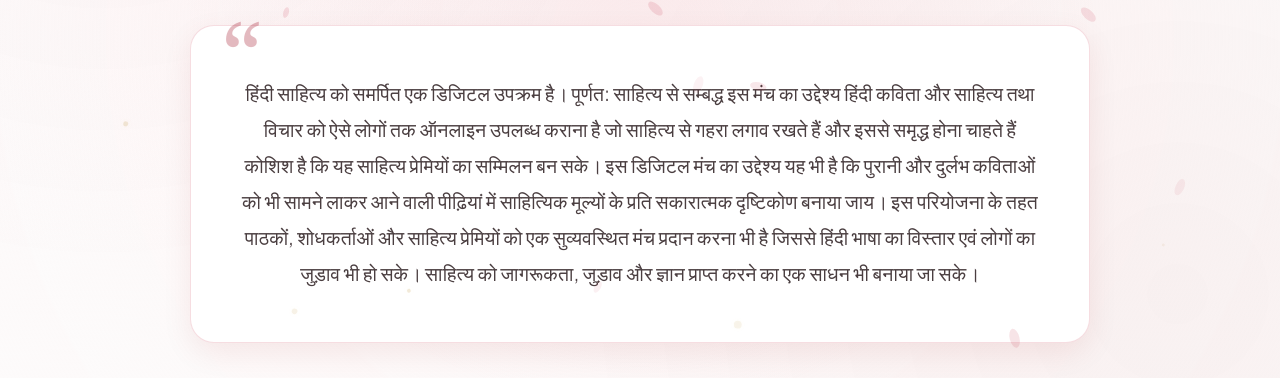
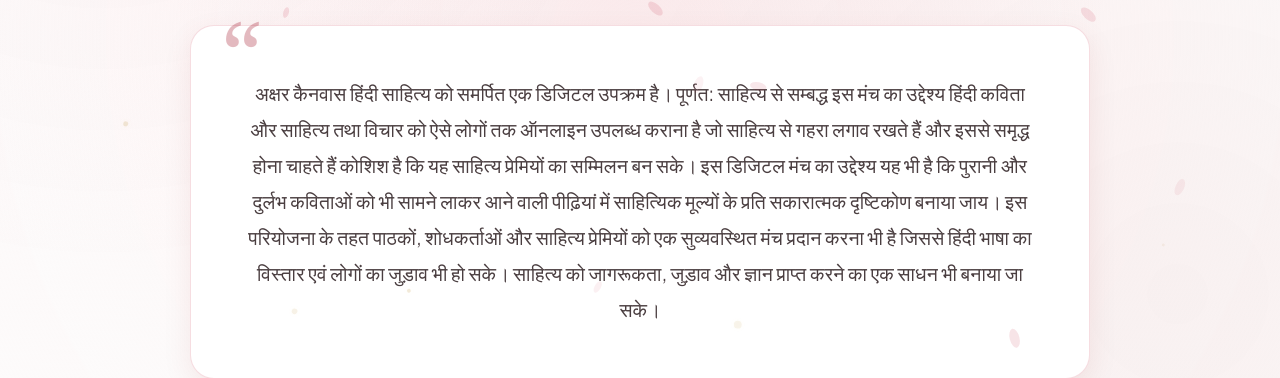
Before and after one commit to rishi-sr/Acanvas1, a React (Vite) app: page /about in a window 1280 px wide. Shown: the part 362-740 px from the top of the page. Built offline with nearby package versions, Linux system fonts and the light colour scheme; no server answers; the HTML template or start-up script is replaced by a standard one; a web font is replaced by a local one.

Commit message:
Update descriptions for 'Akshar Canvas' in multiple files to enhance clarity and consistency

```diff
--- a/server/data/db.json
+++ b/server/data/db.json
@@ -93,8 +93,8 @@
     "synergy": {
       "title": "Akshar Canvas",
       "titleHindi": "अक्षर कैनवास",
-      "desc": "हिंदी साहित्य को समर्पित एक डिजिटल उपक्रम है। पूर्णत: साहित्य से सम्बद्ध इस मंच का उद्देश्य हिंदी कविता और साहित्य तथा विचार को ऐसे लोगों तक ऑनलाइन उपलब्ध कराना है जो साहित्य से गहरा लगाव रखते हैं और इससे समृद्ध होना चाहते हैं कोशिश है कि यह साहित्य प्रेमियों का सम्मिलन बन सके। इस डिजिटल मंच का उद्देश्य यह भी है कि पुरानी और दुर्लभ कविताओं को भी सामने लाकर आने वाली पीढ़ियां में साहित्यिक मूल्यों के प्रति सकारात्मक दृष्टिकोण बनाया जाय। इस परियोजना के तहत पाठकों, शोधकर्ताओं और साहित्य प्रेमियों को एक सुव्यवस्थित मंच प्रदान करना भी है जिससे हिंदी भाषा का विस्तार एवं लोगों का जुड़ाव भी हो सके। साहित्य को जागरूकता, जुड़ाव और ज्ञान प्राप्त करने का एक साधन भी बनाया जा सके।",
-      "descHindi": "हिंदी साहित्य को समर्पित एक डिजिटल उपक्रम है। पूर्णत: साहित्य से सम्बद्ध इस मंच का उद्देश्य हिंदी कविता और साहित्य तथा विचार को ऐसे लोगों तक ऑनलाइन उपलब्ध कराना है जो साहित्य से गहरा लगाव रखते हैं और इससे समृद्ध होना चाहते हैं कोशिश है कि यह साहित्य प्रेमियों का सम्मिलन बन सके। इस डिजिटल मंच का उद्देश्य यह भी है कि पुरानी और दुर्लभ कविताओं को भी सामने लाकर आने वाली पीढ़ियां में साहित्यिक मूल्यों के प्रति सकारात्मक दृष्टिकोण बनाया जाय। इस परियोजना के तहत पाठकों, शोधकर्ताओं और साहित्य प्रेमियों को एक सुव्यवस्थित मंच प्रदान करना भी है जिससे हिंदी भाषा का विस्तार एवं लोगों का जुड़ाव भी हो सके। साहित्य को जागरूकता, जुड़ाव और ज्ञान प्राप्त करने का एक साधन भी बनाया जा सके।"
+      "desc": "अक्षर कैनवास हिंदी साहित्य को समर्पित एक डिजिटल उपक्रम है। पूर्णत: साहित्य से सम्बद्ध इस मंच का उद्देश्य हिंदी कविता और साहित्य तथा विचारों  को ऐसे लोगों तक ऑनलाइन उपलब्ध कराना है जो साहित्य से गहरा लगाव रखते हैं और इससे समृद्ध होना चाहते हैं। कोशिश है कि यह साहित्य प्रेमियों का सम्मिलन बन सके। इस डिजिटल मंच का उद्देश्य यह भी है कि पुरानी और दुर्लभ कविताओं को भी सामने लाकर आने वाली पीढ़ियां में साहित्यिक मूल्यों के प्रति सकारात्मक दृष्टिकोण बनाया जाय। इस परियोजना के तहत पाठकों, शोधकर्ताओं और साहित्य प्रेमियों को एक सुव्यवस्थित मंच प्रदान करना भी है जिससे हिंदी भाषा का विस्तार एवं लोगों का जुड़ाव भी हो सके। साहित्य को जागरूकता, जुड़ाव और ज्ञान प्राप्त करने का एक साधन भी बनाया जा सके।",
+      "descHindi": "अक्षर कैनवास हिंदी साहित्य को समर्पित एक डिजिटल उपक्रम है। पूर्णत: साहित्य से सम्बद्ध इस मंच का उद्देश्य हिंदी कविता और साहित्य तथा विचारों  को ऐसे लोगों तक ऑनलाइन उपलब्ध कराना है जो साहित्य से गहरा लगाव रखते हैं और इससे समृद्ध होना चाहते हैं। कोशिश है कि यह साहित्य प्रेमियों का सम्मिलन बन सके। इस डिजिटल मंच का उद्देश्य यह भी है कि पुरानी और दुर्लभ कविताओं को भी सामने लाकर आने वाली पीढ़ियां में साहित्यिक मूल्यों के प्रति सकारात्मक दृष्टिकोण बनाया जाय। इस परियोजना के तहत पाठकों, शोधकर्ताओं और साहित्य प्रेमियों को एक सुव्यवस्थित मंच प्रदान करना भी है जिससे हिंदी भाषा का विस्तार एवं लोगों का जुड़ाव भी हो सके। साहित्य को जागरूकता, जुड़ाव और ज्ञान प्राप्त करने का एक साधन भी बनाया जा सके।"
     }
   },
   "poems": [],
--- a/src/context/LanguageContext.jsx
+++ b/src/context/LanguageContext.jsx
@@ -112,7 +112,7 @@ const translations = {
     'about.title1':          'अक्षर',
     'about.title2':          'कैनवास',
     'about.desc':            '',
-    'about.mission':         'हिंदी साहित्य को समर्पित एक डिजिटल उपक्रम है। पूर्णत: साहित्य से सम्बद्ध इस मंच का उद्देश्य हिंदी कविता और साहित्य तथा विचार को ऐसे लोगों तक ऑनलाइन उपलब्ध कराना है जो साहित्य से गहरा लगाव रखते हैं और इससे समृद्ध होना चाहते हैं कोशिश है कि यह साहित्य प्रेमियों का सम्मिलन बन सके। इस डिजिटल मंच का उद्देश्य यह भी है कि पुरानी और दुर्लभ कविताओं को भी सामने लाकर आने वाली पीढ़ियां में साहित्यिक मूल्यों के प्रति सकारात्मक दृष्टिकोण बनाया जाय। इस परियोजना के तहत पाठकों, शोधकर्ताओं और साहित्य प्रेमियों को एक सुव्यवस्थित मंच प्रदान करना भी है जिससे हिंदी भाषा का विस्तार एवं लोगों का जुड़ाव भी हो सके। साहित्य को जागरूकता, जुड़ाव और ज्ञान प्राप्त करने का एक साधन भी बनाया जा सके।',
+    'about.mission':         'अक्षर कैनवास हिंदी साहित्य को समर्पित एक डिजिटल उपक्रम है। पूर्णत: साहित्य से सम्बद्ध इस मंच का उद्देश्य हिंदी कविता और साहित्य तथा विचार को ऐसे लोगों तक ऑनलाइन उपलब्ध कराना है जो साहित्य से गहरा लगाव रखते हैं और इससे समृद्ध होना चाहते हैं कोशिश है कि यह साहित्य प्रेमियों का सम्मिलन बन सके। इस डिजिटल मंच का उद्देश्य यह भी है कि पुरानी और दुर्लभ कविताओं को भी सामने लाकर आने वाली पीढ़ियां में साहित्यिक मूल्यों के प्रति सकारात्मक दृष्टिकोण बनाया जाय। इस परियोजना के तहत पाठकों, शोधकर्ताओं और साहित्य प्रेमियों को एक सुव्यवस्थित मंच प्रदान करना भी है जिससे हिंदी भाषा का विस्तार एवं लोगों का जुड़ाव भी हो सके। साहित्य को जागरूकता, जुड़ाव और ज्ञान प्राप्त करने का एक साधन भी बनाया जा सके।',
     'about.stat.volumes':    'प्रकाशित संग्रह:',
     'about.stat.verses':     'रचित छंद:',
     'about.stat.dedication': 'साहित्य समर्पण:',
--- a/src/data/poetsData.js
+++ b/src/data/poetsData.js
@@ -73,7 +73,7 @@ export const poetsData = {
   synergy: {
     title: "Akshar Canvas",
     titleHindi: "अक्षर कैनवास",
-    desc: "हिंदी साहित्य को समर्पित एक डिजिटल उपक्रम है। पूर्णत: साहित्य से सम्बद्ध इस मंच का उद्देश्य हिंदी कविता और साहित्य तथा विचार को ऐसे लोगों तक ऑनलाइन उपलब्ध कराना है जो साहित्य से गहरा लगाव रखते हैं और इससे समृद्ध होना चाहते हैं कोशिश है कि यह साहित्य प्रेमियों का सम्मिलन बन सके। इस डिजिटल मंच का उद्देश्य यह भी है कि पुरानी और दुर्लभ कविताओं को भी सामने लाकर आने वाली पीढ़ियां में साहित्यिक मूल्यों के प्रति सकारात्मक दृष्टिकोण बनाया जाय। इस परियोजना के तहत पाठकों, शोधकर्ताओं और साहित्य प्रेमियों को एक सुव्यवस्थित मंच प्रदान करना भी है जिससे हिंदी भाषा का विस्तार एवं लोगों का जुड़ाव भी हो सके। साहित्य को जागरूकता, जुड़ाव और ज्ञान प्राप्त करने का एक साधन भी बनाया जा सके।",
-    descHindi: "हिंदी साहित्य को समर्पित एक डिजिटल उपक्रम है। पूर्णत: साहित्य से सम्बद्ध इस मंच का उद्देश्य हिंदी कविता और साहित्य तथा विचार को ऐसे लोगों तक ऑनलाइन उपलब्ध कराना है जो साहित्य से गहरा लगाव रखते हैं और इससे समृद्ध होना चाहते हैं कोशिश है कि यह साहित्य प्रेमियों का सम्मिलन बन सके। इस डिजिटल मंच का उद्देश्य यह भी है कि पुरानी और दुर्लभ कविताओं को भी सामने लाकर आने वाली पीढ़ियां में साहित्यिक मूल्यों के प्रति सकारात्मक दृष्टिकोण बनाया जाय। इस परियोजना के तहत पाठकों, शोधकर्ताओं और साहित्य प्रेमियों को एक सुव्यवस्थित मंच प्रदान करना भी है जिससे हिंदी भाषा का विस्तार एवं लोगों का जुड़ाव भी हो सके। साहित्य को जागरूकता, जुड़ाव और ज्ञान प्राप्त करने का एक साधन भी बनाया जा सके।"
+    desc: "अक्षर कैनवास हिंदी साहित्य को समर्पित एक डिजिटल उपक्रम है। पूर्णत: साहित्य से सम्बद्ध इस मंच का उद्देश्य हिंदी कविता और साहित्य तथा विचार को ऐसे लोगों तक ऑनलाइन उपलब्ध कराना है जो साहित्य से गहरा लगाव रखते हैं और इससे समृद्ध होना चाहते हैं कोशिश है कि यह साहित्य प्रेमियों का सम्मिलन बन सके। इस डिजिटल मंच का उद्देश्य यह भी है कि पुरानी और दुर्लभ कविताओं को भी सामने लाकर आने वाली पीढ़ियां में साहित्यिक मूल्यों के प्रति सकारात्मक दृष्टिकोण बनाया जाय। इस परियोजना के तहत पाठकों, शोधकर्ताओं और साहित्य प्रेमियों को एक सुव्यवस्थित मंच प्रदान करना भी है जिससे हिंदी भाषा का विस्तार एवं लोगों का जुड़ाव भी हो सके। साहित्य को जागरूकता, जुड़ाव और ज्ञान प्राप्त करने का एक साधन भी बनाया जा सके।",
+    descHindi: "अक्षर कैनवास हिंदी साहित्य को समर्पित एक डिजिटल उपक्रम है। पूर्णत: साहित्य से सम्बद्ध इस मंच का उद्देश्य हिंदी कविता और साहित्य तथा विचार को ऐसे लोगों तक ऑनलाइन उपलब्ध कराना है जो साहित्य से गहरा लगाव रखते हैं और इससे समृद्ध होना चाहते हैं कोशिश है कि यह साहित्य प्रेमियों का सम्मिलन बन सके। इस डिजिटल मंच का उद्देश्य यह भी है कि पुरानी और दुर्लभ कविताओं को भी सामने लाकर आने वाली पीढ़ियां में साहित्यिक मूल्यों के प्रति सकारात्मक दृष्टिकोण बनाया जाय। इस परियोजना के तहत पाठकों, शोधकर्ताओं और साहित्य प्रेमियों को एक सुव्यवस्थित मंच प्रदान करना भी है जिससे हिंदी भाषा का विस्तार एवं लोगों का जुड़ाव भी हो सके। साहित्य को जागरूकता, जुड़ाव और ज्ञान प्राप्त करने का एक साधन भी बनाया जा सके।"
   }
 };
```
Also changed, not shown: 1 other file (tests, documents, lock files or other folders).
